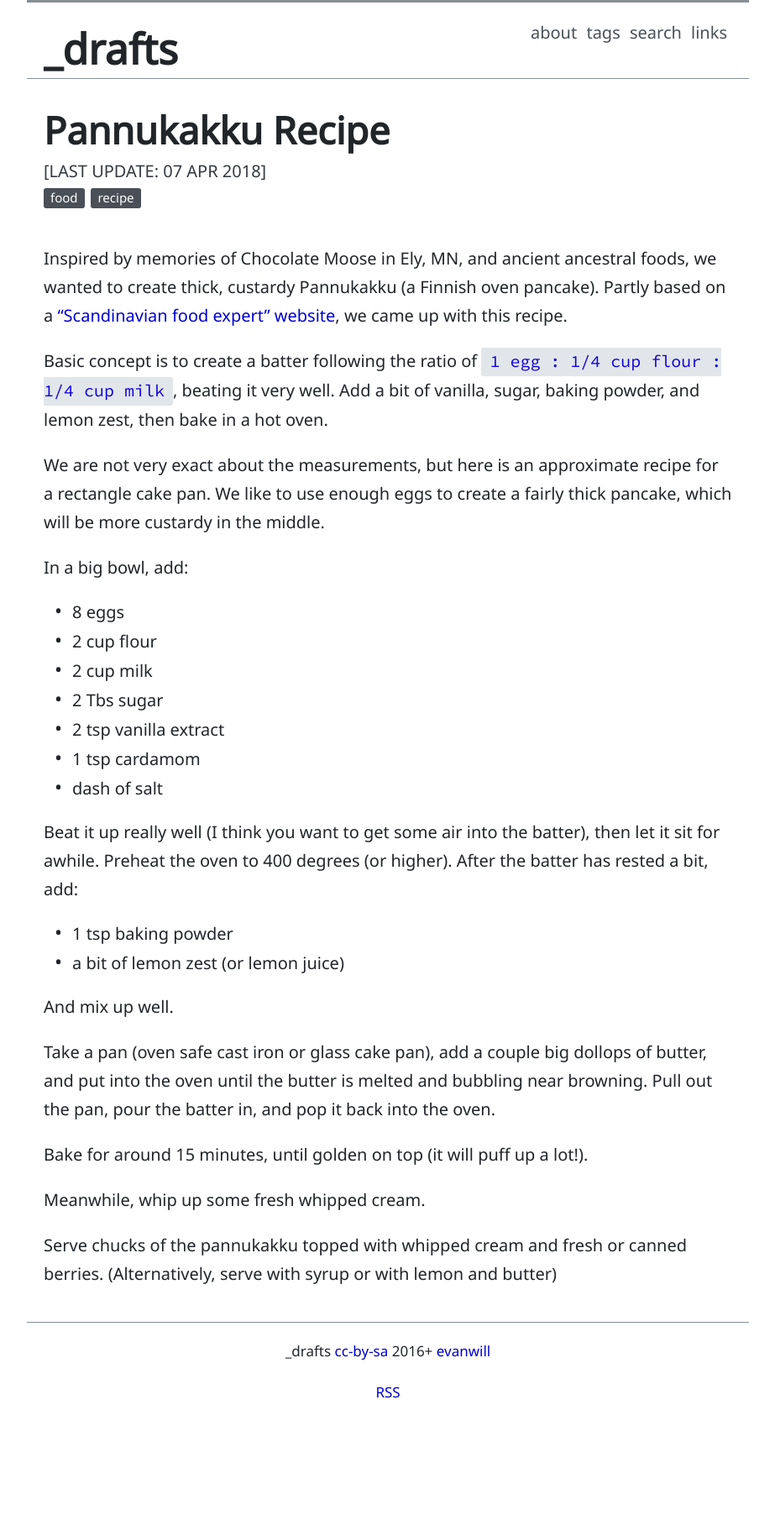
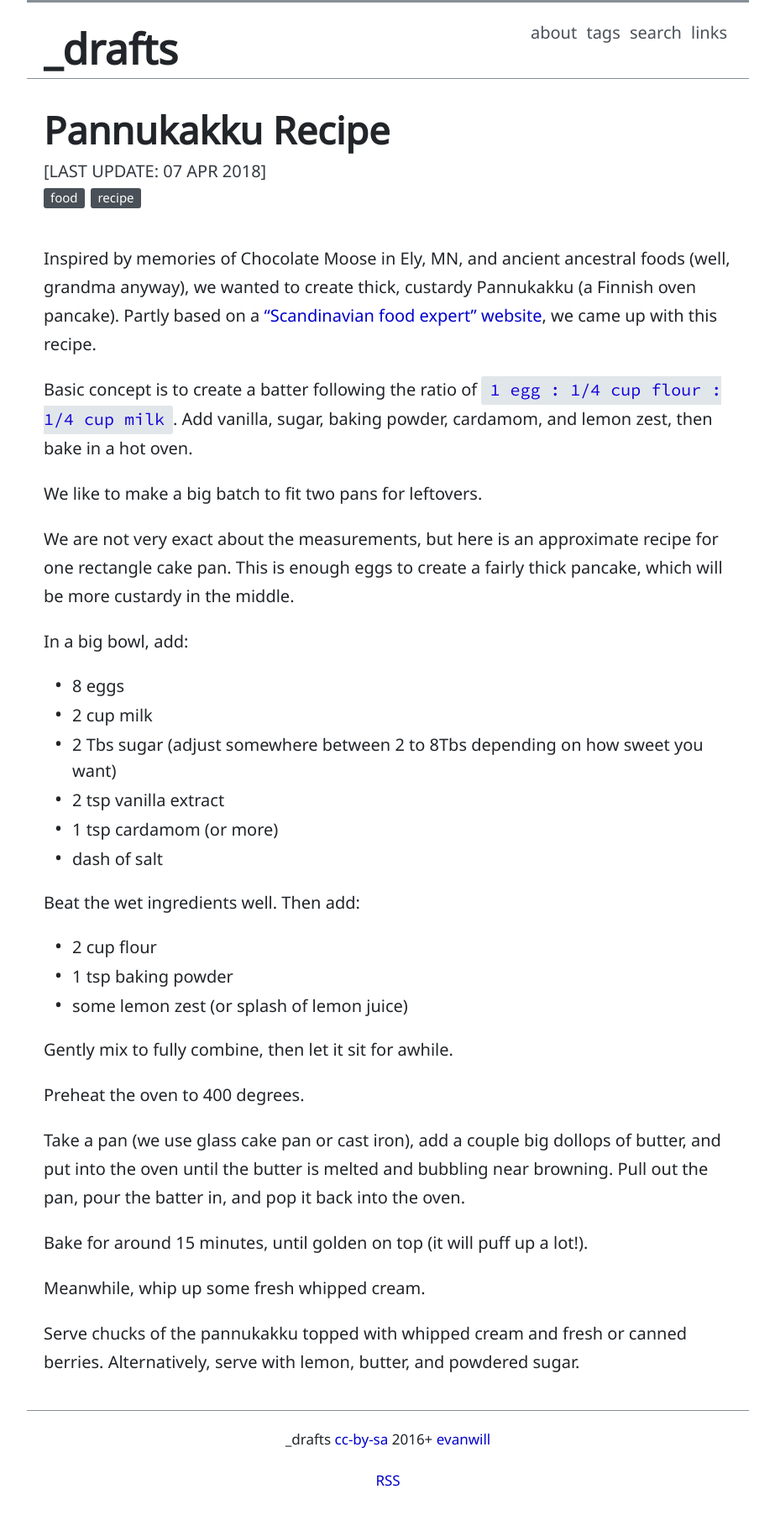
Before and after one commit to evanwill/_drafts, a Jekyll site: the page built from _notes/pannukakku.md, in a window 1280 px wide. Shown: the whole page at 84% size, without its empty margins (178-1101 px from the left). Built offline with Jekyll 4.4.1, drawn with Linux system fonts in a browser that asks for light colours; comment, search, counter and statistics services are not loaded; before the commit the page ends 1718 px from its top, so only the background shows below that.

Commit message:
Update pannukakku.md

```diff
--- a/_notes/pannukakku.md
+++ b/_notes/pannukakku.md
@@ -5,35 +5,38 @@ tags: [food, recipe]
 date: 2018-04-07
 ---
 
-Inspired by memories of Chocolate Moose in Ely, MN, and ancient ancestral foods, we wanted to create thick, custardy Pannukakku (a Finnish oven pancake).
+Inspired by memories of Chocolate Moose in Ely, MN, and ancient ancestral foods (well, grandma anyway), we wanted to create thick, custardy Pannukakku (a Finnish oven pancake).
 Partly based on a ["Scandinavian food expert" website](https://web.archive.org/web/20150523014123/http://scandinavianfood.about.com:80/od/pancakewafflerecipes/r/pannukakku.htm), we came up with this recipe.
 
-Basic concept is to create a batter following the ratio of `1 egg : 1/4 cup flour : 1/4 cup milk`, beating it very well.
-Add a bit of vanilla, sugar, baking powder, and lemon zest, then bake in a hot oven.
+Basic concept is to create a batter following the ratio of `1 egg : 1/4 cup flour : 1/4 cup milk`.
+Add vanilla, sugar, baking powder, cardamom, and lemon zest, then bake in a hot oven.
 
-We are not very exact about the measurements, but here is an approximate recipe for a rectangle cake pan.
-We like to use enough eggs to create a fairly thick pancake, which will be more custardy in the middle.
+We like to make a big batch to fit two pans for leftovers.
+
+We are not very exact about the measurements, but here is an approximate recipe for one rectangle cake pan.
+This is enough eggs to create a fairly thick pancake, which will be more custardy in the middle.
 
 In a big bowl, add:
 
 - 8 eggs
-- 2 cup flour
 - 2 cup milk
-- 2 Tbs sugar
+- 2 Tbs sugar (adjust somewhere between 2 to 8Tbs depending on how sweet you want)
 - 2 tsp vanilla extract
-- 1 tsp cardamom
+- 1 tsp cardamom (or more)
 - dash of salt
 
-Beat it up really well (I think you want to get some air into the batter), then let it sit for awhile.
-Preheat the oven to 400 degrees (or higher).
-After the batter has rested a bit, add:
+Beat the wet ingredients well.
+Then add:
 
+- 2 cup flour
 - 1 tsp baking powder
-- a bit of lemon zest (or lemon juice)
+- some lemon zest (or splash of lemon juice)
 
-And mix up well.
+Gently mix to fully combine, then let it sit for awhile.
 
-Take a pan (oven safe cast iron or glass cake pan), add a couple big dollops of butter, and put into the oven until the butter is melted and bubbling near browning.
+Preheat the oven to 400 degrees.
+
+Take a pan (we use glass cake pan or cast iron), add a couple big dollops of butter, and put into the oven until the butter is melted and bubbling near browning.
 Pull out the pan, pour the batter in, and pop it back into the oven.
 
 Bake for around 15 minutes, until golden on top (it will puff up a lot!).
@@ -41,4 +44,4 @@ Bake for around 15 minutes, until golden on top (it will puff up a lot!).
 Meanwhile, whip up some fresh whipped cream.
 
 Serve chucks of the pannukakku topped with whipped cream and fresh or canned berries.
-(Alternatively, serve with syrup or with lemon and butter)
+Alternatively, serve with lemon, butter, and powdered sugar.
```
